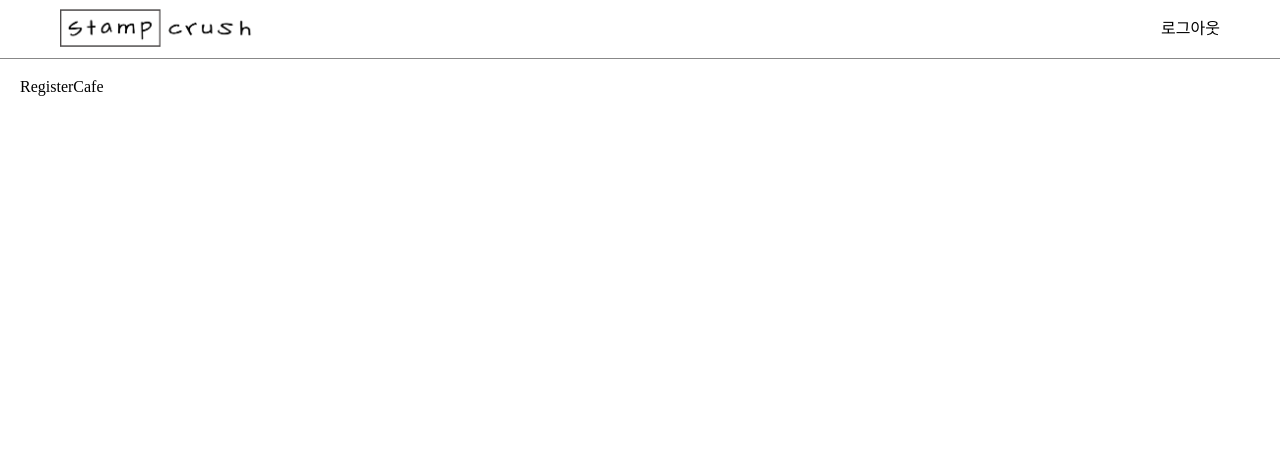
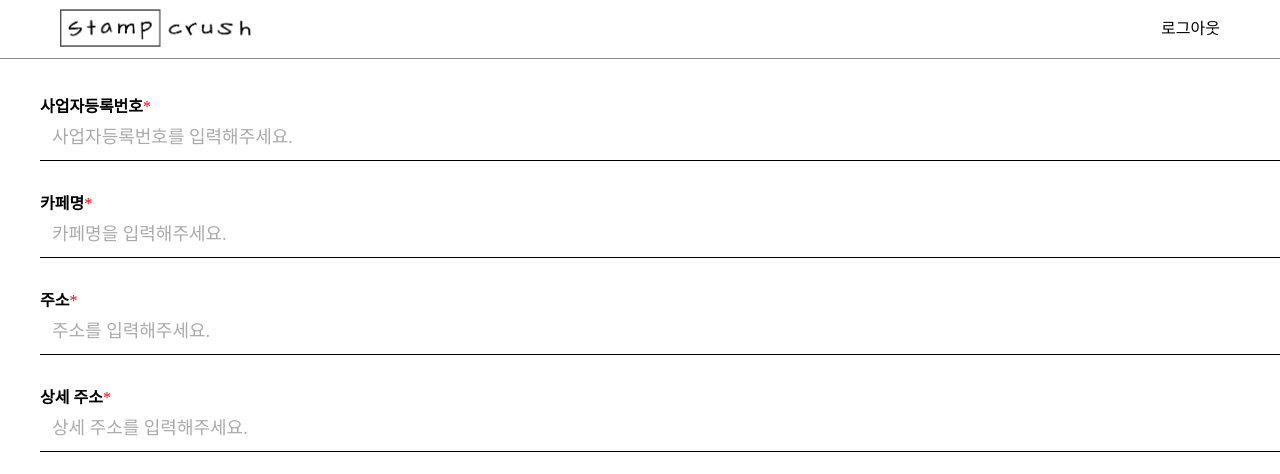
Before and after one commit to woowacourse-teams/2023-stamp-crush, a React app in the folder frontend/: page /admin/register-cafe in a window 1280 px wide. Shown: the top 474 px of the page. Built offline with nearby package versions, Linux system fonts and the light colour scheme.

Commit message:
feat: 카페 등록 페이지에 input 추가

```diff
--- a/frontend/src/pages/Admin/RegisterCafe/index.tsx
+++ b/frontend/src/pages/Admin/RegisterCafe/index.tsx
@@ -1,7 +1,38 @@
-import React from 'react';
+import { Input } from '../../../components/Input';
+import Template from '../../../components/Template';
+import { RegisterCafeInputForm } from './style';
 
 const RegisterCafe = () => {
-  return <div>RegisterCafe</div>;
+  return (
+    <Template>
+      <RegisterCafeInputForm>
+        <Input
+          id={'business-registration-number-input'}
+          label={'사업자등록번호'}
+          required={true}
+          placeholder={'사업자등록번호를 입력해주세요.'}
+        />
+        <Input
+          id={'cafe-name-input'}
+          label={'카페명'}
+          required={true}
+          placeholder={'카페명을 입력해주세요.'}
+        />
+        <Input
+          id={'address-input'}
+          label={'주소'}
+          required={true}
+          placeholder={'주소를 입력해주세요.'}
+        />
+        <Input
+          id={'detailed-address-input'}
+          label={'상세 주소'}
+          required={true}
+          placeholder={'상세 주소를 입력해주세요.'}
+        />
+      </RegisterCafeInputForm>
+    </Template>
+  );
 };
 
 export default RegisterCafe;
--- /dev/null
+++ b/frontend/src/pages/Admin/RegisterCafe/style.tsx
@@ -0,0 +1,7 @@
+import styled from 'styled-components';
+
+export const RegisterCafeInputForm = styled.form`
+  display: flex;
+  flex-direction: column;
+  gap: 35px;
+`;
```
